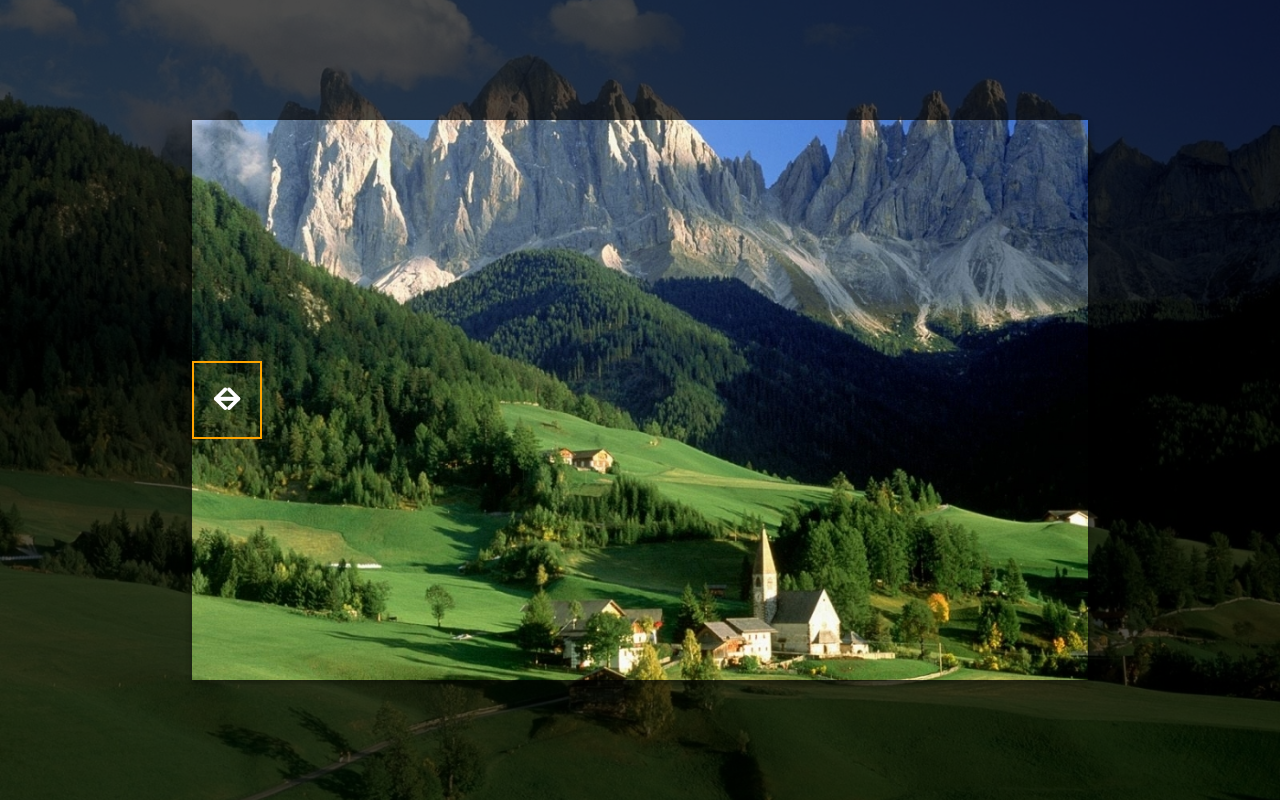
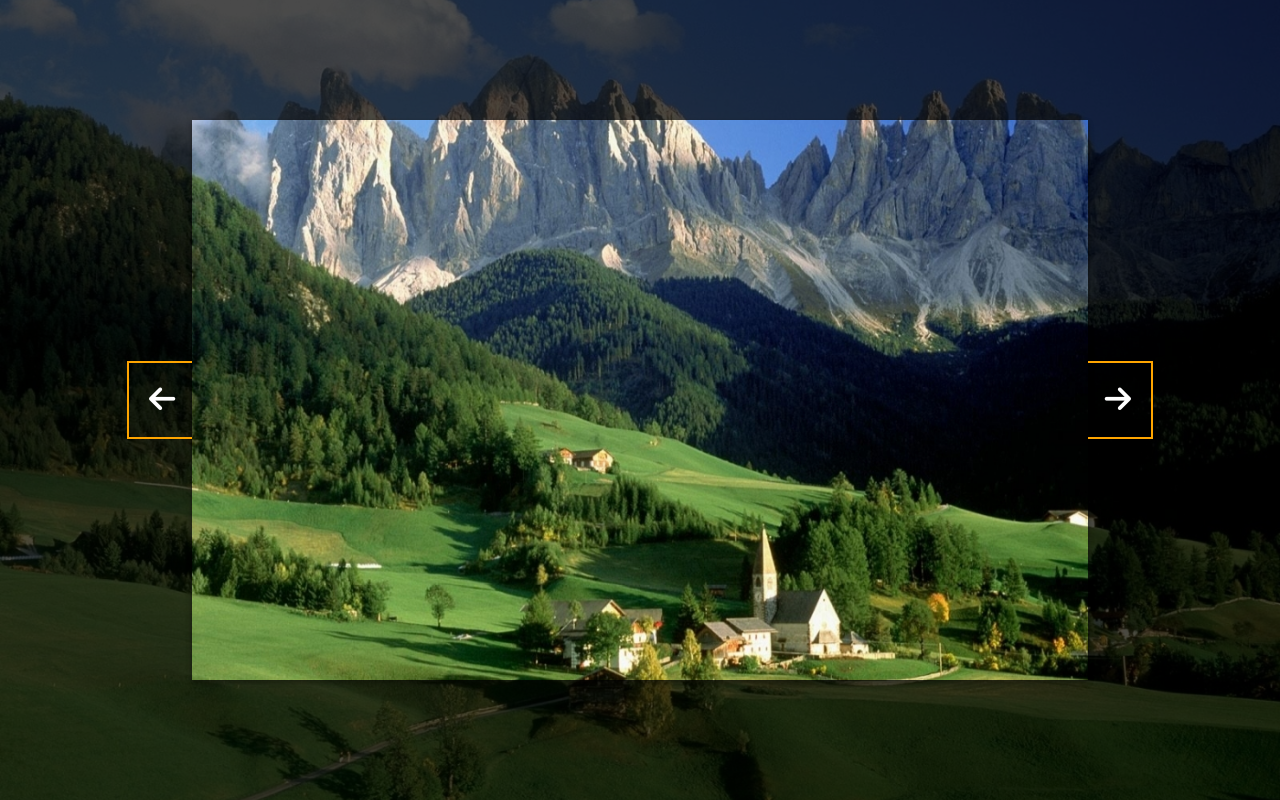
Before and after one commit to zhale-el/50days-18, a plain HTML site: page index.html in a window 1280 px wide. Drawn offline with Linux system fonts and the light colour scheme.

Commit message:
css style completed

```diff
--- a/style.css
+++ b/style.css
@@ -61,9 +61,17 @@ body::before {
   font-size: 30px;
   border: 2px solid orange;
   top: 50%;
-  z-index: 100;
   transform: translateY(-50%);
 }
+
 .arrow:focus {
   outline: 0;
 }
+
+.left-arrow {
+  left: calc(15vw - 65px);
+}
+
+.right-arrow {
+  right: calc(15vw - 65px);
+}
```
